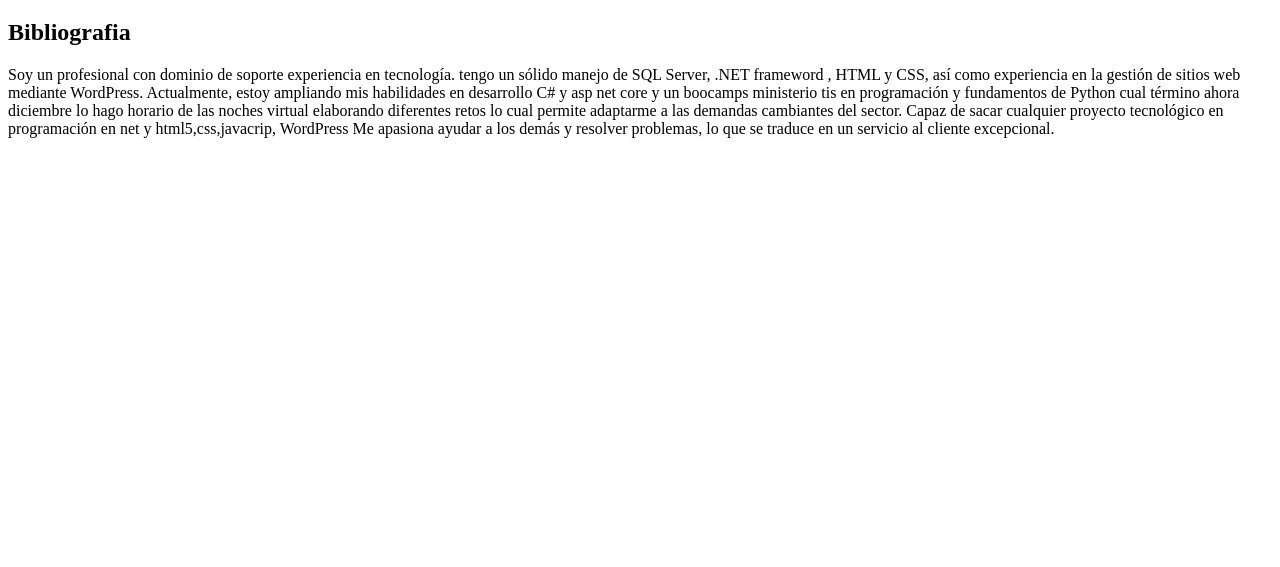
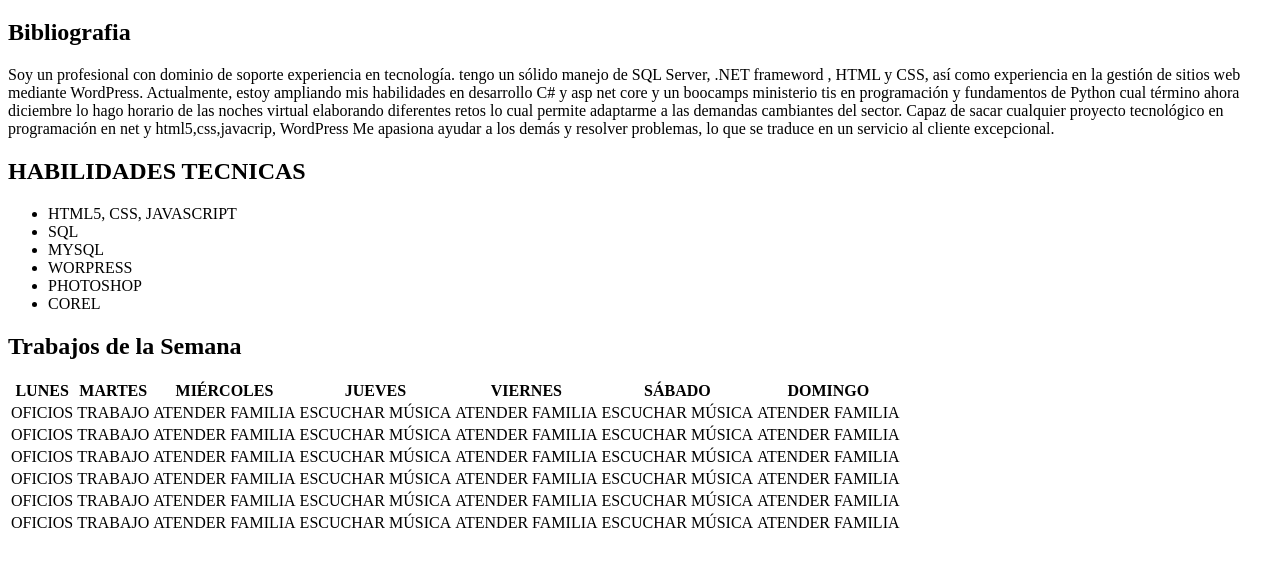
Before and after one commit to orlaida/html_css_javascrip, a plain HTML site: page index.html in a window 1280 px wide. Shown: the part 61-628 px from the top of the page. Drawn offline with Linux system fonts and the light colour scheme.

Commit message:
creacion   tabla

```diff
--- a/index.html
+++ b/index.html
@@ -28,6 +28,99 @@
      </p>
   </section>
 
+ <!--SECCION ENCABEZADOS -->
+ <section>
+    <h2>  HABILIDADES TECNICAS </h2>
+    <ul>
+    <li>HTML5, CSS, JAVASCRIPT</li>
+    <li>SQL</li>
+    <li>MYSQL</li>
+    <li>WORPRESS</li>
+    <li>PHOTOSHOP</li>
+    <li>COREL</li>
+
+    </ul>
+    </section>
+
+
+
+
+    <section>
+       <h2>Trabajos de la Semana</h2>
+
+           <table>
+               <tr>
+                   <th>LUNES</th>
+                   <th>MARTES</th>
+                   <th>MIÉRCOLES</th>
+                   <th>JUEVES</th>
+                   <th>VIERNES</th>
+                   <th>SÁBADO</th>
+                   <th>DOMINGO</th>
+               </tr>
+               <!-- Fila 1 -->
+               <tr>
+                   <td>OFICIOS</td>
+                   <td>TRABAJO</td>
+                   <td>ATENDER FAMILIA</td>
+                   <td>ESCUCHAR MÚSICA</td>
+                   <td>ATENDER FAMILIA</td>
+                   <td>ESCUCHAR MÚSICA</td>
+                   <td>ATENDER FAMILIA</td>
+               </tr>
+               <!-- Fila 2 -->
+               <tr>
+                   <td>OFICIOS</td>
+                   <td>TRABAJO</td>
+                   <td>ATENDER FAMILIA</td>
+                   <td>ESCUCHAR MÚSICA</td>
+                   <td>ATENDER FAMILIA</td>
+                   <td>ESCUCHAR MÚSICA</td>
+                   <td>ATENDER FAMILIA</td>
+               </tr>
+               <!-- Fila 3 -->
+               <tr>
+                   <td>OFICIOS</td>
+                   <td>TRABAJO</td>
+                   <td>ATENDER FAMILIA</td>
+                   <td>ESCUCHAR MÚSICA</td>
+                   <td>ATENDER FAMILIA</td>
+                   <td>ESCUCHAR MÚSICA</td>
+                   <td>ATENDER FAMILIA</td>
+               </tr>
+               <!-- Fila 4 -->
+               <tr>
+                   <td>OFICIOS</td>
+                   <td>TRABAJO</td>
+                   <td>ATENDER FAMILIA</td>
+                   <td>ESCUCHAR MÚSICA</td>
+                   <td>ATENDER FAMILIA</td>
+                   <td>ESCUCHAR MÚSICA</td>
+                   <td>ATENDER FAMILIA</td>
+               </tr>
+               <!-- Fila 5 -->
+               <tr>
+                   <td>OFICIOS</td>
+                   <td>TRABAJO</td>
+                   <td>ATENDER FAMILIA</td>
+                   <td>ESCUCHAR MÚSICA</td>
+                   <td>ATENDER FAMILIA</td>
+                   <td>ESCUCHAR MÚSICA</td>
+                   <td>ATENDER FAMILIA</td>
+               </tr>
+               <!-- Fila 6 -->
+               <tr>
+                   <td>OFICIOS</td>
+                   <td>TRABAJO</td>
+                   <td>ATENDER FAMILIA</td>
+                   <td>ESCUCHAR MÚSICA</td>
+                   <td>ATENDER FAMILIA</td>
+                   <td>ESCUCHAR MÚSICA</td>
+                   <td>ATENDER FAMILIA</td>
+               </tr>
+           </table>
+          </section>
+
 
 
 
```
